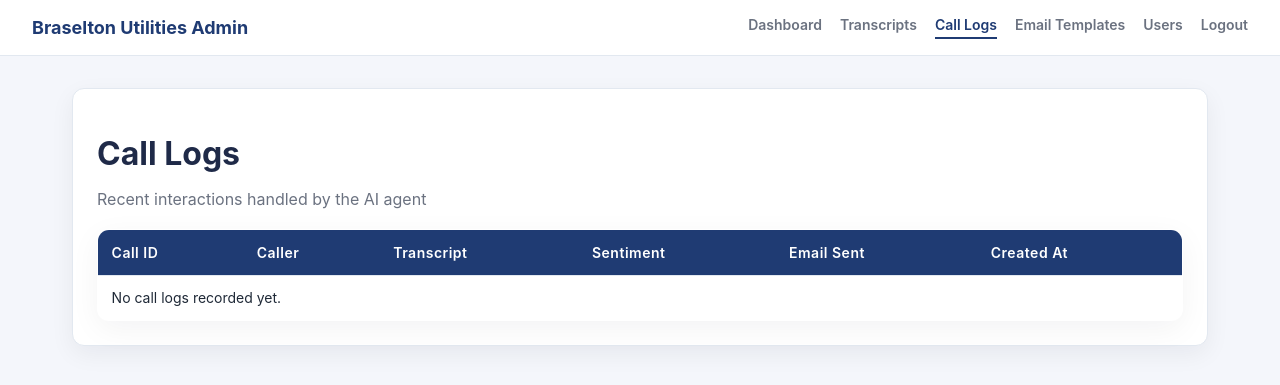
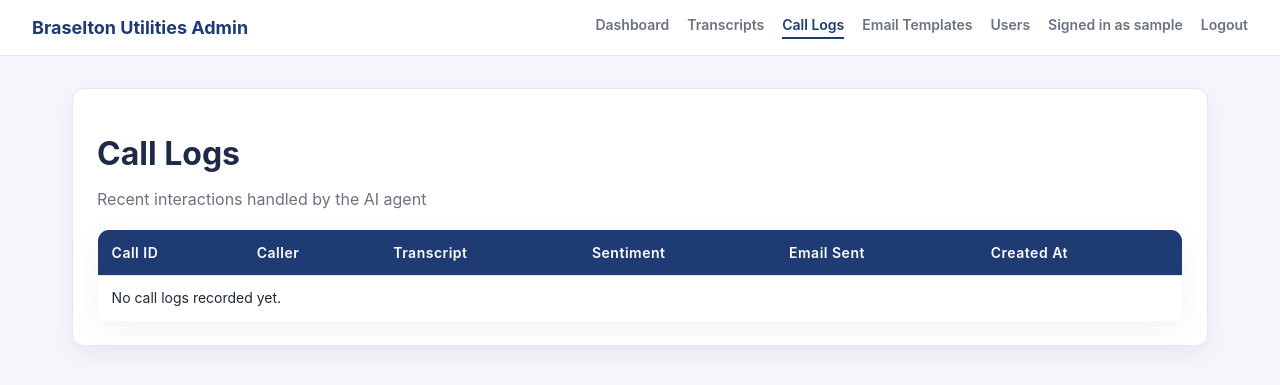
Before and after one commit to prestonbrown26/braselton-phone-water-sewage, a Flask app: page /admin/calls in a window 1280 px wide. Shown: the top 385 px of the page. Run offline with Flask 3, Linux system fonts and the light colour scheme; the visitor is signed in with stand-in values (Sample User, id 1); data that the repository does not hold is empty.

Commit message:
Show current user in admin nav

```diff
--- a/app/templates/admin_base.html
+++ b/app/templates/admin_base.html
@@ -148,6 +148,9 @@
           class="{{ 'active' if active_page == 'users' else '' }}"
           >Users</a
         >
+        <span style="color:var(--muted); font-weight:600; font-size:14px;">
+          Signed in as {{ current_user.username }}
+        </span>
         <a href="{{ url_for('admin.logout') }}">Logout</a>
       </nav>
     </header>
```
